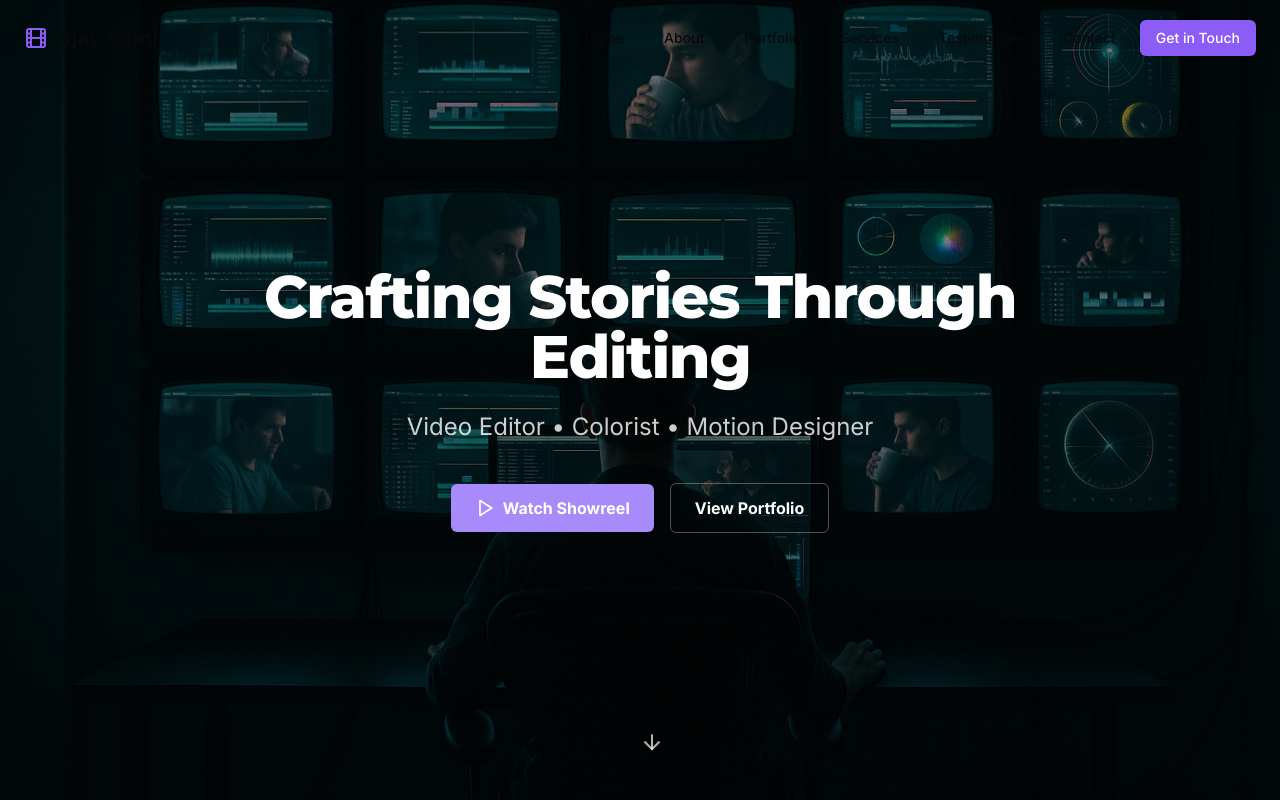
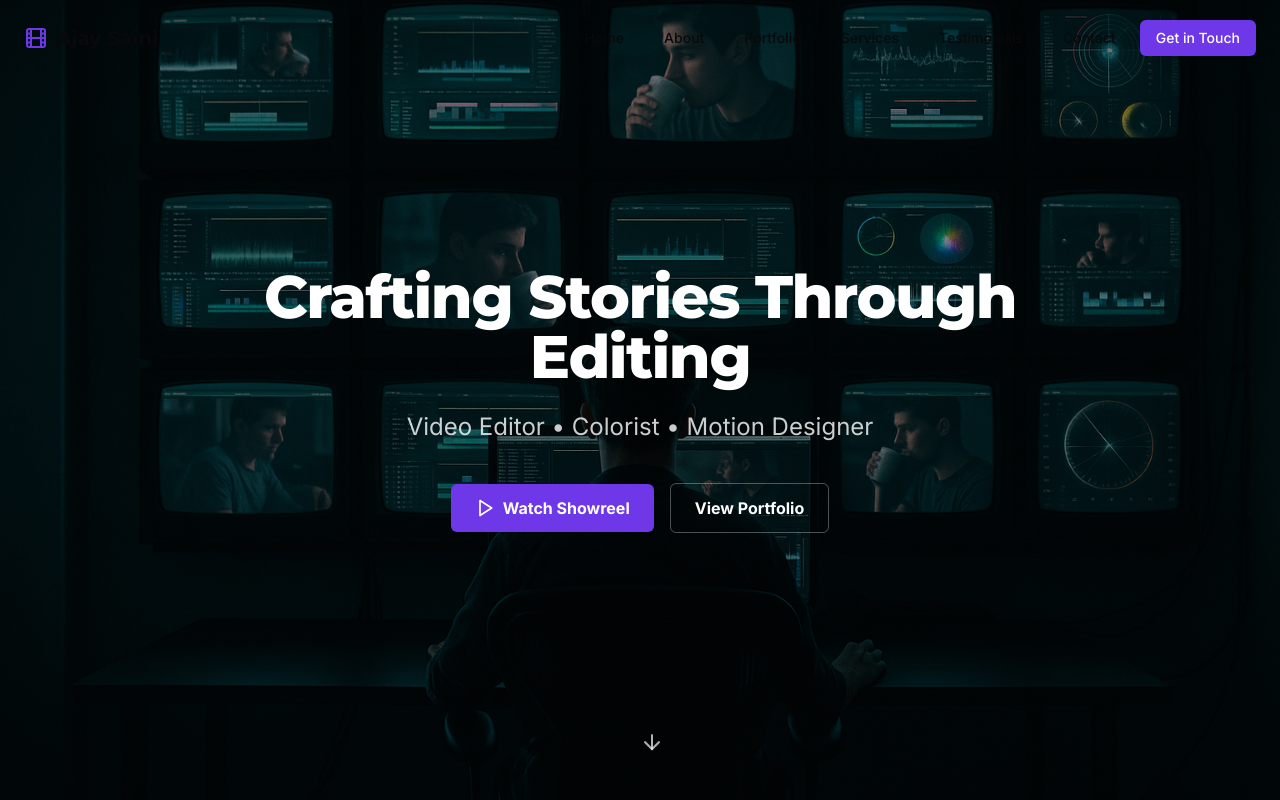
Before and after one commit to BECL77/yash-vijay-sain-potfloio, a React (Vite) app: page / in a window 1280 px wide. Shown: the top 800 px of the page. Built offline with nearby package versions, Linux system fonts and the light colour scheme.

Commit message:
Fix: Update purple color
Replaced the existing purple color with #6e38e8.

```diff
--- a/src/index.css
+++ b/src/index.css
@@ -24,7 +24,7 @@
     --muted: 240 4.8% 95.9%;
     --muted-foreground: 240 3.8% 46.1%;
 
-    --accent: 248 87% 58%;
+    --accent: 250 92% 70%;
     --accent-foreground: 0 0% 98%;
 
     --destructive: 0 84.2% 60.2%;
--- a/tailwind.config.ts
+++ b/tailwind.config.ts
@@ -57,11 +57,11 @@ export default {
           foreground: 'hsl(var(--card-foreground))'
         },
         editor: {
-					'red': '#8B5CF6',     // Soft purple replaces the original red
-					'blue': '#6366F1',     // Indigo for a more muted primary color
-					'purple': '#A78BFA',   // Lighter purple for secondary accents
-					'dark': '#1A202C',     // Deep dark blue-gray for dark backgrounds
-					'light': '#F7FAFC'     // Light grayish background
+          'red': '#6e38e8',     // Updated purple color
+          'blue': '#6366F1',
+          'purple': '#6e38e8',   // Matching the new primary color
+          'dark': '#1A202C',
+          'light': '#F7FAFC'
         }
       },
       borderRadius: {
```
Lines whose indentation alone changed are shown as unchanged.
